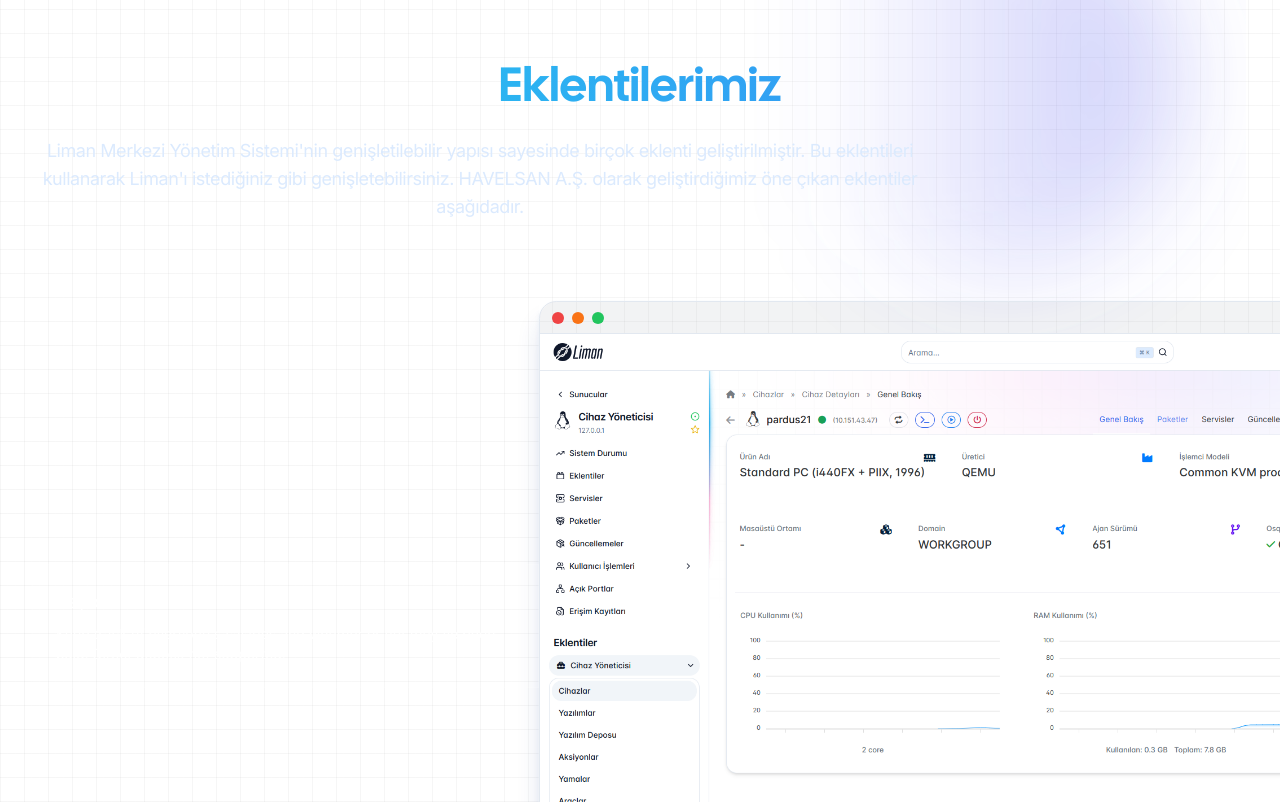
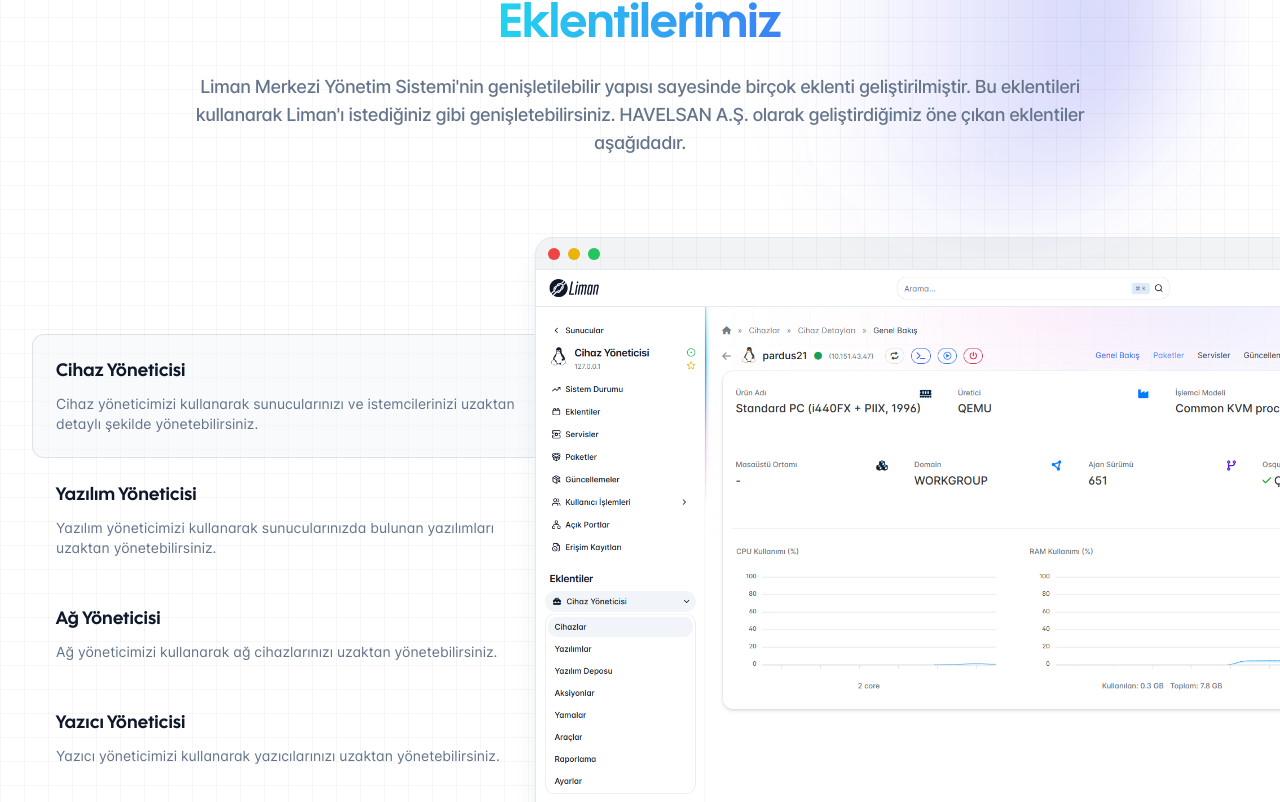
Before and after one commit to limanmys/website, a Next.js app: page / in a window 1280 px wide. Shown: the part 1458-2260 px from the top of the page. Built offline with nearby package versions, Linux system fonts and the light colour scheme.

Commit message:
feature: Added showcase section

```diff
--- a/app/layout.tsx
+++ b/app/layout.tsx
@@ -13,7 +13,7 @@
 
 export const metadata: Metadata = {
   title: {
-    default: siteConfig.name,
+    default: siteConfig.name + " | HAVELSAN Açıklab",
     template: `%s - ${siteConfig.name}`,
   },
   description: siteConfig.description,
--- a/components/home/hero.tsx
+++ b/components/home/hero.tsx
@@ -20,7 +20,7 @@
 export default function Hero() {
   return (
     <motion.div variants={variants} initial="hidden" animate="visible">
-      <section className="mt-36 space-y-6 pb-8 pt-6 md:pb-12 md:pt-10 lg:py-32">
+      <section className="mt-[10vh] space-y-6 pb-8 pt-6 md:pb-12 md:pt-10 lg:py-32">
         <div className="container flex max-w-[64rem] flex-col items-center gap-4 text-center">
           <Link
             href={siteConfig.links.github}
@@ -48,7 +48,8 @@
             <b> yazıcıları</b> uzaktan, kararlı, güvenli ve genişletilebilir
             yöntemler ile merkezi olarak yönetmenizi sağlar.
           </p>
-          <AppWindow className="mt-10">
+
+          <AppWindow className="relative mt-10">
             <Image
               src={HeroPictureWhite}
               className="block dark:hidden"
--- a/components/home/showcase.tsx
+++ b/components/home/showcase.tsx
@@ -1,6 +1,7 @@
 "use client"
 
 /* eslint-disable tailwindcss/no-contradicting-classname */
+import { useState } from "react"
 import Image from "next/image"
 import { motion } from "framer-motion"
 
@@ -11,20 +12,156 @@
 import HeroPictureWhite from "../../public/images/DevMgrWhite.png"
 import AppWindow from "../ui/window"
 
+const variants = {
+  inactive: {
+    opacity: 1,
+    y: 0,
+    transition: {
+      duration: 0.5,
+      ease: "easeInOut",
+    },
+  },
+  out: {
+    opacity: 0,
+    y: -100,
+    transition: {
+      duration: 0.5,
+      ease: "easeInOut",
+    },
+  },
+  in: {
+    y: 100,
+    opacity: 0,
+    transition: {
+      duration: 0.5,
+      ease: "easeInOut",
+    },
+  },
+}
+
+const ShowcaseItems = [
+  {
+    title: "Cihaz Yöneticisi",
+    description:
+      "Cihaz yöneticimizi kullanarak sunucularınızı ve istemcilerinizi uzaktan detaylı şekilde yönetebilirsiniz.",
+    content: (
+      <>
+        <Image
+          src={HeroPictureWhite}
+          className="block dark:hidden"
+          alt="Liman Merkezi Yönetim Sistemi"
+          quality={100}
+          placeholder="blur"
+          width={1200}
+          height={800}
+        />
+        <Image
+          src={HeroPictureDark}
+          className="hidden dark:block"
+          alt="Liman Merkezi Yönetim Sistemi"
+          quality={100}
+          placeholder="blur"
+          width={1200}
+          height={800}
+        />
+      </>
+    ),
+  },
+  {
+    title: "Yazılım Yöneticisi",
+    description:
+      "Yazılım yöneticimizi kullanarak sunucularınızda bulunan yazılımları uzaktan yönetebilirsiniz.",
+    content: (
+      <>
+        <Image
+          src={HeroPictureWhite}
+          className="block dark:hidden"
+          alt="Liman Merkezi Yönetim Sistemi"
+          quality={100}
+          placeholder="blur"
+          width={1200}
+          height={800}
+        />
+        <Image
+          src={HeroPictureDark}
+          className="hidden dark:block"
+          alt="Liman Merkezi Yönetim Sistemi"
+          quality={100}
+          placeholder="blur"
+          width={1200}
+          height={800}
+        />
+      </>
+    ),
+  },
+  {
+    title: "Ağ Yöneticisi",
+    description:
+      "Ağ yöneticimizi kullanarak ağ cihazlarınızı uzaktan yönetebilirsiniz.",
+    content: (
+      <>
+        <Image
+          src={HeroPictureWhite}
+          className="block dark:hidden"
+          alt="Liman Merkezi Yönetim Sistemi"
+          quality={100}
+          placeholder="blur"
+          width={1200}
+          height={800}
+        />
+        <Image
+          src={HeroPictureDark}
+          className="hidden dark:block"
+          alt="Liman Merkezi Yönetim Sistemi"
+          quality={100}
+          placeholder="blur"
+          width={1200}
+          height={800}
+        />
+      </>
+    ),
+  },
+  {
+    title: "Yazıcı Yöneticisi",
+    description:
+      "Yazıcı yöneticimizi kullanarak yazıcılarınızı uzaktan yönetebilirsiniz.",
+    content: (
+      <>
+        <Image
+          src={HeroPictureWhite}
+          className="block dark:hidden"
+          alt="Liman Merkezi Yönetim Sistemi"
+          quality={100}
+          placeholder="blur"
+          width={1200}
+          height={800}
+        />
+        <Image
+          src={HeroPictureDark}
+          className="hidden dark:block"
+          alt="Liman Merkezi Yönetim Sistemi"
+          quality={100}
+          placeholder="blur"
+          width={1200}
+          height={800}
+        />
+      </>
+    ),
+  },
+]
+
 export default function Showcase() {
+  const [active, setActive] = useState(0)
+
   return (
-    <motion.div
-      initial={{ opacity: 0, y: -50 }}
-      whileInView={{ opacity: 1, y: 0 }}
-      viewport={{ once: true }}
-    >
+    <motion.div variants={variants} initial="in" animate="inactive" exit="out">
       <section
         id="showcase"
         className="relative overflow-hidden border-t bg-background bg-[linear-gradient(to_right,#80808012_1px,transparent_1px),linear-gradient(to_bottom,#80808012_1px,transparent_1px)] bg-[size:24px_24px] pb-28 pt-20 sm:py-32"
       >
         <ShowcaseGradient />
         <div className="container relative px-4 sm:px-6 lg:px-8">
-          <div className="max-w-2xl md:mx-auto md:text-center xl:max-w-none">
+          <div className="flex max-w-2xl flex-col items-center justify-center md:mx-auto md:text-center xl:max-w-none">
             <h2
               className={cn(
                 "bg-gradient-to-r from-cyan-400 to-blue-500 bg-clip-text font-heading text-3xl text-transparent sm:text-4xl md:text-5xl",
@@ -33,80 +170,77 @@
             >
               Eklentilerimiz
             </h2>
-            <p className="mt-6 max-w-4xl text-lg tracking-tight text-blue-100">
-              Liman Merkezi Yönetim Sistemi'nin genişletilebilir yapısı
+            <p className="mt-6 max-w-4xl text-lg font-medium tracking-tight text-muted-foreground">
+              Liman Merkezi Yönetim Sistemi&apos;nin genişletilebilir yapısı
               sayesinde birçok eklenti geliştirilmiştir. Bu eklentileri
-              kullanarak Liman'ı istediğiniz gibi genişletebilirsiniz. HAVELSAN
-              A.Ş. olarak geliştirdiğimiz öne çıkan eklentiler aşağıdadır.
+              kullanarak Liman&apos;ı istediğiniz gibi genişletebilirsiniz.
+              HAVELSAN A.Ş. olarak geliştirdiğimiz öne çıkan eklentiler
+              aşağıdadır.
             </p>
           </div>
           <div className="mt-16 grid grid-cols-1 items-center gap-y-2 pt-10 sm:gap-y-6 md:mt-20 lg:grid-cols-12 lg:pt-0">
             <div className="-mx-4 flex overflow-x-auto pb-4 sm:mx-0 sm:overflow-visible sm:pb-0 lg:col-span-5">
-              <div
-                className="relative z-10 flex gap-x-4 whitespace-nowrap px-4 sm:mx-auto sm:px-0 lg:mx-0 lg:block lg:gap-x-0 lg:gap-y-1 lg:whitespace-normal"
-                role="tablist"
-                aria-orientation="vertical"
-              >
-                <div className="group relative rounded-full bg-white px-4 py-1 lg:rounded-l-xl lg:rounded-r-none lg:bg-white/10 lg:p-6 lg:ring-1 lg:ring-inset lg:ring-white/10">
-                  <h3>
-                    <button
-                      className="font-display ui-not-focus-visible:outline-none text-lg text-blue-600 lg:text-white"
-                      id="headlessui-tabs-tab-:R2baalla:"
-                      role="tab"
-                      type="button"
-                      aria-selected="true"
-                      tabIndex={0}
-                      data-headlessui-state="selected"
-                      aria-controls="headlessui-tabs-panel-:Rdaalla:"
-                    >
-                      <span className="absolute inset-0 rounded-full lg:rounded-l-xl lg:rounded-r-none" />
-                      Payroll
-                    </button>
-                  </h3>
-                  <p className="mt-2 hidden text-sm text-white lg:block">
-                    Keep track of everyone's salaries and whether or not they've
-                    been paid. Direct deposit not supported.
-                  </p>
-                </div>
+              <div className="relative flex gap-x-4 whitespace-nowrap px-4 sm:mx-auto sm:px-0 lg:mx-0 lg:block lg:gap-x-0 lg:gap-y-1 lg:whitespace-normal">
+                {ShowcaseItems.map((item, i) => (
+                  <ShowcaseMenuItem
+                    key={i}
+                    title={item.title}
+                    description={item.description}
+                    active={i === active}
+                    onClick={() => setActive(i)}
+                  />
+                ))}
               </div>
             </div>
             <div className="lg:col-span-7">
-              <div
-                id="headlessui-tabs-panel-:Rdaalla:"
-                role="tabpanel"
-                tabIndex={0}
-                data-headlessui-state="selected"
-                aria-labelledby="headlessui-tabs-tab-:R2baalla:"
-                style={{}}
-              >
-                <div className="mt-10 w-[45rem] shadow-xl shadow-blue-900/20 sm:w-auto lg:mt-0 lg:w-[67.8125rem]">
-                  <AppWindow>
-                    <Image
-                      src={HeroPictureWhite}
-                      className="block dark:hidden"
-                      alt="Liman Merkezi Yönetim Sistemi"
-                      quality={100}
-                      placeholder="blur"
-                      width={1200}
-                      height={800}
-                    />
-                    <Image
-                      src={HeroPictureDark}
-                      className="hidden dark:block"
-                      alt="Liman Merkezi Yönetim Sistemi"
-                      quality={100}
-                      placeholder="blur"
-                      width={1200}
-                      height={800}
-                    />
-                  </AppWindow>
-                </div>
+              <div className="relative z-20 -ml-1 mt-10 w-[45rem] shadow-xl shadow-blue-900/10 sm:w-auto lg:mt-0 lg:w-[67.8125rem]">
+                <AppWindow>{ShowcaseItems[active].content}</AppWindow>
               </div>
             </div>
           </div>
         </div>
       </section>
     </motion.div>
+  )
+}
+
+function ShowcaseMenuItem({
+  title,
+  description,
+  active,
+  onClick,
+}: {
+  title: string
+  description: string
+  active?: boolean
+  onClick?: () => void
+}) {
+  return (
+    <div
+      className={cn(
+        "group relative px-4 py-1 transition-all lg:p-6",
+        active &&
+          "rounded-full bg-foreground lg:rounded-l-xl lg:rounded-r-none lg:bg-accent/50 lg:ring-1 lg:ring-inset lg:ring-foreground/10",
+        !active && "hover:rounded-l-xl hover:bg-accent/30"
+      )}
+      onClick={onClick}
+    >
+      <h3>
+        <button
+          className={cn(
+            "ui-not-focus-visible:outline-none font-heading text-lg font-semibold tracking-wide",
+            fontHeading.variable
+          )}
+          type="button"
+        >
+          <span className="absolute inset-0 rounded-full lg:rounded-l-xl lg:rounded-r-none" />
+          {title}
+        </button>
+      </h3>
+      <p className="mt-2 hidden text-sm text-muted-foreground lg:block">
+        {description}
+      </p>
+    </div>
   )
 }
 
--- a/components/site-header.tsx
+++ b/components/site-header.tsx
@@ -21,13 +21,16 @@
   const [top, setTop] = useState(true)
 
   useEffect(() => {
-    window.onscroll = function () {
+    const handleScroll = () => {
       if (window.scrollY === 0) {
         setTop(true)
       } else {
         setTop(false)
       }
     }
+    handleScroll()
+
+    window.onscroll = handleScroll
 
     return () => {
       window.onscroll = null
--- a/components/ui/window.tsx
+++ b/components/ui/window.tsx
@@ -19,7 +19,7 @@
       <div className="flex h-8 items-center gap-2 border-b bg-foreground/5">
         <div className="ml-1"></div>
         <div className="h-3 w-3 rounded-full bg-red-500 transition-all hover:bg-red-600"></div>
-        <div className="h-3 w-3 rounded-full bg-orange-500 transition-all hover:bg-orange-600"></div>
+        <div className="h-3 w-3 rounded-full bg-yellow-500 transition-all hover:bg-yellow-600"></div>
         <div className="h-3 w-3 rounded-full bg-green-500 transition-all hover:bg-green-600"></div>
       </div>
 
--- a/config/site.ts
+++ b/config/site.ts
@@ -8,10 +8,6 @@
       title: "Ana Sayfa",
       href: "/",
     },
-    {
-      title: "Galeri",
-      href: "/gallery",
-    },
   ],
   links: {
     github: "https://github.com/havelsan",
--- a/lib/fonts.ts
+++ b/lib/fonts.ts
@@ -1,14 +1,8 @@
-import { JetBrains_Mono as FontMono, Inter as FontSans } from "next/font/google"
 import localFont from "next/font/local"
 
-export const fontSans = FontSans({
-  subsets: ["latin"],
+export const fontSans = localFont({
+  src: "../assets/fonts/Inter-roman.var.woff2",
   variable: "--font-sans",
-})
-
-export const fontMono = FontMono({
-  subsets: ["latin"],
-  variable: "--font-mono",
 })
 
 export const fontHeading = localFont({
--- a/styles/globals.css
+++ b/styles/globals.css
@@ -4,18 +4,6 @@
 
 @layer base {
   body {
-    font-family:
-      Inter,
-      "Inter",
-      system-ui,
-      -apple-system,
-      BlinkMacSystemFont,
-      "Segoe UI",
-      Roboto,
-      "Helvetica Neue",
-      Arial,
-      "Noto Sans",
-      sans-serif;
     font-feature-settings: "cv02", "cv03", "cv04", "cv11";
     -webkit-font-smoothing: antialiased;
     -moz-osx-font-smoothing: grayscale;
@@ -99,9 +87,6 @@
   }
   body {
     @apply bg-background text-foreground;
-    font-feature-settings:
-      "rlig" 1,
-      "calt" 1;
   }
 
   body {
```
Also changed, not shown: assets/fonts/Inter-roman.var.woff2 (added).
